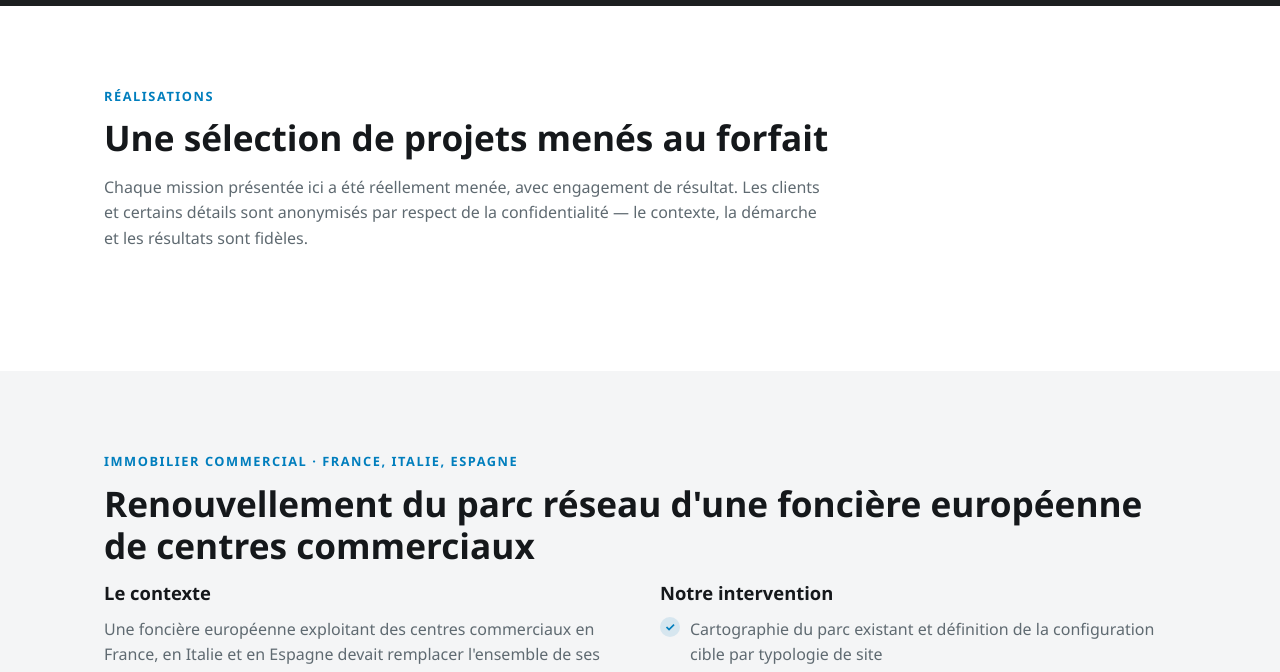
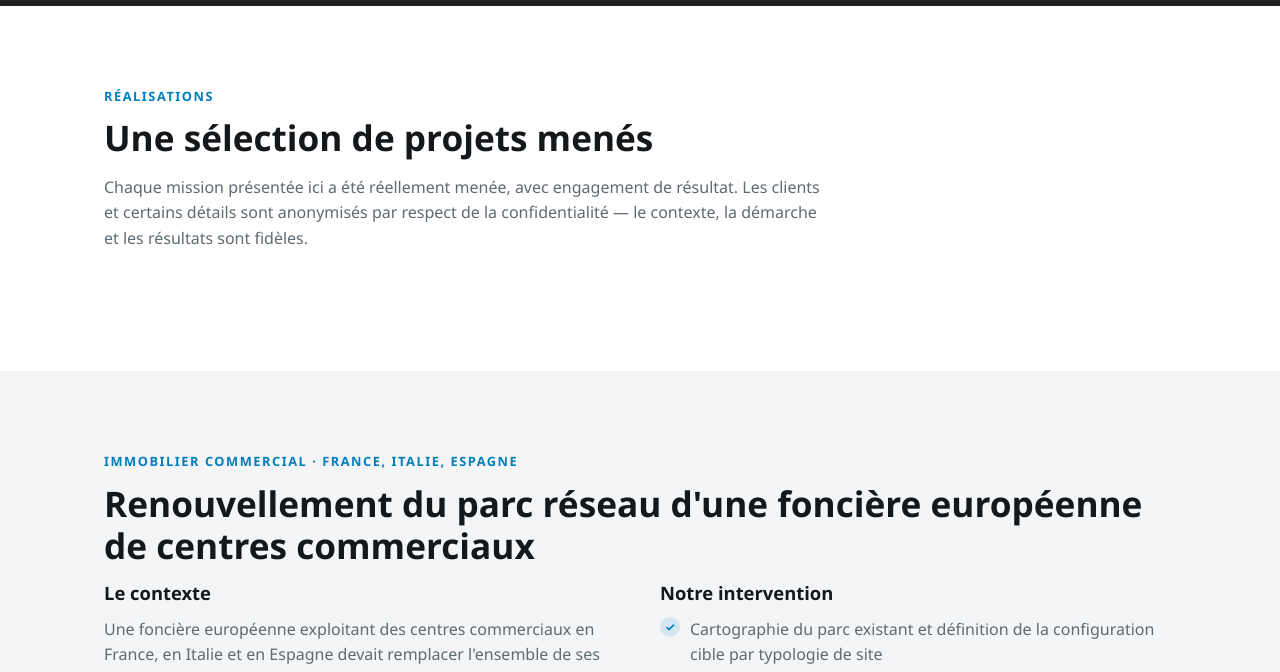
Before and after one commit to Aeskithan/vitrine-infrarch, a plain HTML site: page realisations.html in a window 1280 px wide. Shown: the part 58-730 px from the top of the page. Drawn offline with Linux system fonts and the light colour scheme.

Commit message:
Titre Realisations : retrait de 'au forfait'
Co-Authored-By: Claude Fable 5 <noreply@anthropic.com>

```diff
--- a/realisations.html
+++ b/realisations.html
@@ -46,7 +46,7 @@
     <section class="section">
       <div class="container">
         <p class="section-kicker">Réalisations</p>
-        <h2>Une sélection de projets menés au forfait</h2>
+        <h2>Une sélection de projets menés</h2>
         <p class="section-intro">
           Chaque mission présentée ici a été réellement menée, avec engagement de résultat.
           Les clients et certains détails sont anonymisés par respect de la confidentialité —
```
